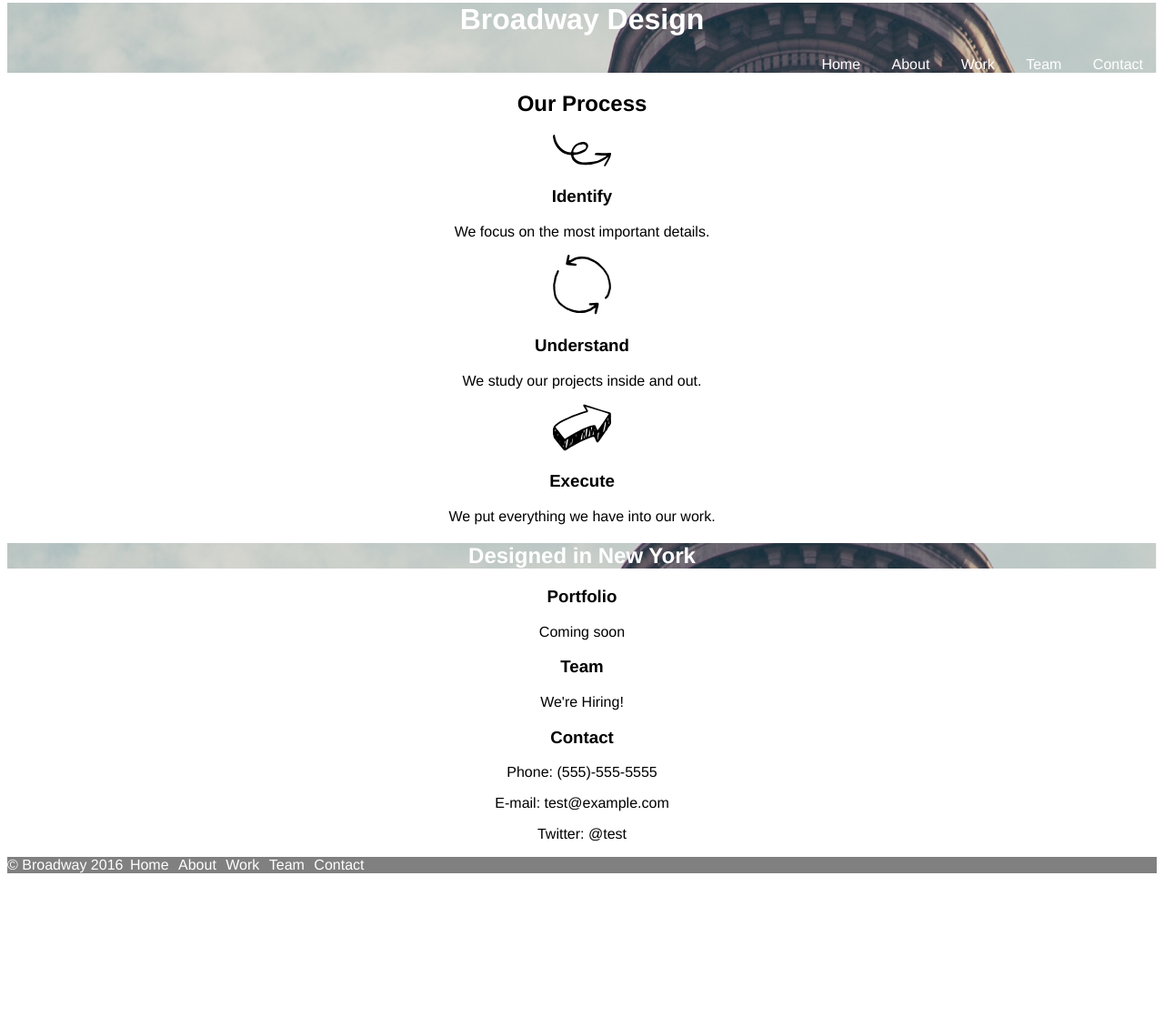
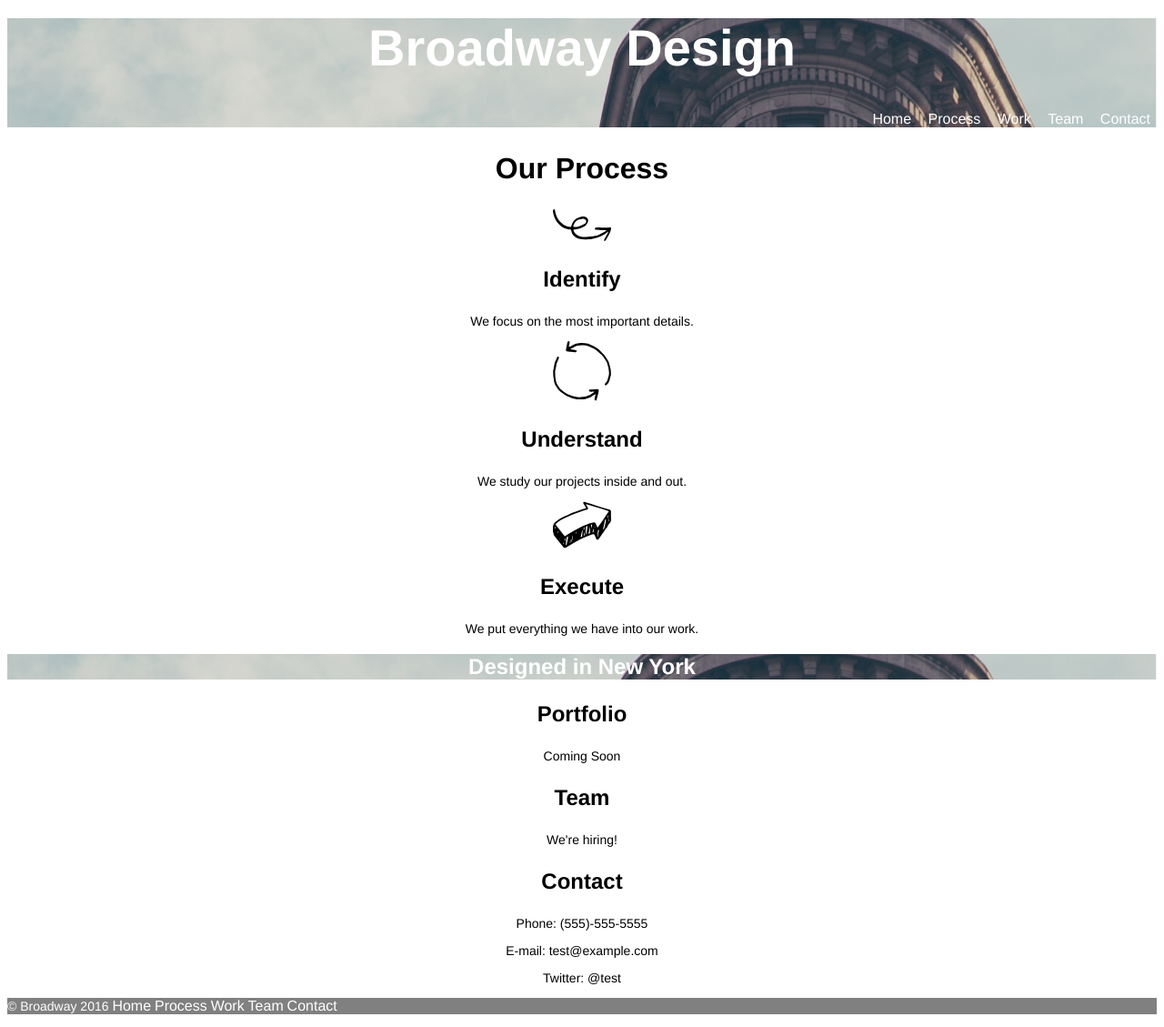
Before and after one commit to yuanco/broadway, a plain HTML site: page index.html in a window 1280 px wide. Shown: the part 18-1147 px from the top of the page at 91% size. Before the commit the page ends 994 px from the top, so only its background shows below. Drawn offline with Linux system fonts and the light colour scheme.

Commit message:
redesign the style

```diff
--- a/index.html
+++ b/index.html
@@ -7,63 +7,72 @@
   </head>
   <body>
     <!-- Heading Section -->
-    <div class="withBackgrounImage">
+    <div class="gold">
       <h1>Broadway Design</h1>
-      <ul class="spreadList">
-        <li><a href="#">Home</a></li>
-        <li><a href="#portfolio">About</a></li>
-        <li><a href="#process">Work</a></li>
-        <li><a href="#team">Team</a></li>
-        <li><a href="#contact">Contact</a></li>
-      </ul>
+      <p id="iron">
+        <a class="navs" href="#">Home</a>
+        <a class="navs" href="#process">Process</a>
+        <a class="navs" href="#work">Work</a>
+        <a class="navs" href="#team">Team</a>
+        <a class="navs" href="#contact">Contact</a>
+      </p>
     </div>
 
     <!-- Process section -->
-    <div>
-      <h2 id="process">Our Process</h2>
+    <div class="silver" id="process">
+      <h2>Our Process</h2>
+      <div class="coin">
         <img src="resources/icon/identify.svg" alt="identify">
         <h3>Identify</h3>
           <p>We focus on the most important details.</p>
+      </div>
 
+      <div class="coin">
         <img src="resources/icon/understand.svg" alt="identify">
         <h3>Understand</h3>
           <p>We study our projects inside and out.</p>
+      </div>
 
+      <div class="coin">
         <img src="resources/icon/execute.svg" alt="identify">
         <h3>Execute</h3>
           <p>We put everything we have into our work.</p>
       </div>
+    </div>
 
     <!-- Design in New York -->
-    <div class="">
-      <h2 class="withBackgrounImage">Designed in New York</h2>
-        <h3 id="portfolio">Portfolio</h3>
-        <p>Coming soon</p>
-        <h3 id="team">Team</h3>
-        <p>We're Hiring!</p>
-        <h3 id="contact">Contact</h3>
+    <div class="gold">
+      <h2>Designed in New York</h2>
+    </div>
+
+    <!-- About -->
+    <div class="silver" id="work">
+      <div class="coin">
+      <h3>Portfolio</h3>
+        <p>Coming Soon</p>
+      </div>
+
+      <div class="coin" id="team">
+        <h3>Team</h3>
+          <p>We're hiring!</p>
+      </div>
+
+      <div class="coin" id="contact">
+          <h3>Contact</h3>
             <p>Phone: (555)-555-5555</p>
             <p>E-mail: test@example.com</p>
             <p>Twitter: @test</p>
       </div>
+    </div>
 
     <!-- Footer -->
-    <div class="lowerBanner">
-      <!--
-        <ul class="spreadList">
-          <li>&copy Broadway 2016</li>
-          <li><a href="#">Home</a></li>
-          <li><a href="#portfolio">About</a></li>
-          <li><a href="#process">Work</a></li>
-          <li><a href="#team">Team</a></li>
-          <li><a href="#contact">Contact</a></li>
-        </ul> -->
-        <p>&copy Broadway 2016
-          <span class="whiteLink"><a href="#">Home</a></span>
-          <span class="whiteLink"><a href="#portfolio">About</a></span>
-          <span class="whiteLink"><a href="#process">Work</a></span>
-          <span class="whiteLink"><a href="#team">Team</a></span>
-          <span class="whiteLink"><a href="#">Contact</a></span>
+    <div class="footer">
+        <p>&copy; Broadway 2016
+          <a class="navs" href="#">Home</a>
+          <a class="navs" href="#process">Process</a>
+          <a class="navs" href="#work">Work</a>
+          <a class="navs" href="#team">Team</a>
+          <a class="navs" href="#contact">Contact</a>
         </p>
     </div>
   </body>
--- a/resources/css/style.css
+++ b/resources/css/style.css
@@ -1,58 +1,69 @@
 body {
-  font-family: Helvetica, sans-serif;
-  text-align: center;
+  font-family: Helvetica, Verdana, sans-serif;
+
 }
 
-.withBackgrounImage {
-  color: White;
-  background-image: url("../img/the-flatiron-building.png");
-  background-repeat: no-repeat;
-  background-size: 100%;
+h1,
+h2,
+h3 {
+  font-weight: bold;
 }
 
-.noListMarker {
-  list-style-type: none;
-}
-
-.noListMarker li {
-  padding: 5px;
-}
-
-.noListMarker a {
-    color: white;
-    text-decoration: none;
-}
-
-.lowerBanner {
-  background-color: Gray;
-  color: white;
-  text-align: left;
-}
-
-.whiteLink a {
-  color: white;
-  padding: 3px;
-  text-decoration: none;
-}
-
-.spreadList {
-  text-align: right;
-}
-
-.spreadList li {
-  display: inline;
-}
-
-.spreadList a {
-  color: white;
-  padding: 15px;
-  text-decoration: none;
-}
-
-a:link {
+a {
   text-decoration: none;
 }
 
 a:hover {
   text-decoration: underline;
 }
+
+#iron {
+  text-align: right;
+}
+
+#iron a {
+  padding: 7px;
+}
+
+.gold {
+  background-image: url("../img/the-flatiron-building.png");
+  background-size: 100%;
+  text-align: center;
+  color: white;
+}
+
+.gold h1 {
+  font-size: 56px;
+}
+
+.silver {
+  text-align: center;
+}
+
+.silver h2 {
+  font-size: 32px;
+}
+
+.silver h3 {
+  font-size: 24px;
+}
+
+
+.coin {
+  text-align: center;
+}
+
+.coin p {
+  font-size: 14px;
+}
+
+.navs {
+  font-size: 16px;
+  color: white;
+}
+
+.footer {
+  background-color: gray;
+  font-size: 14px;
+  color: white;
+}
```
Lines whose indentation alone changed are shown as unchanged.
